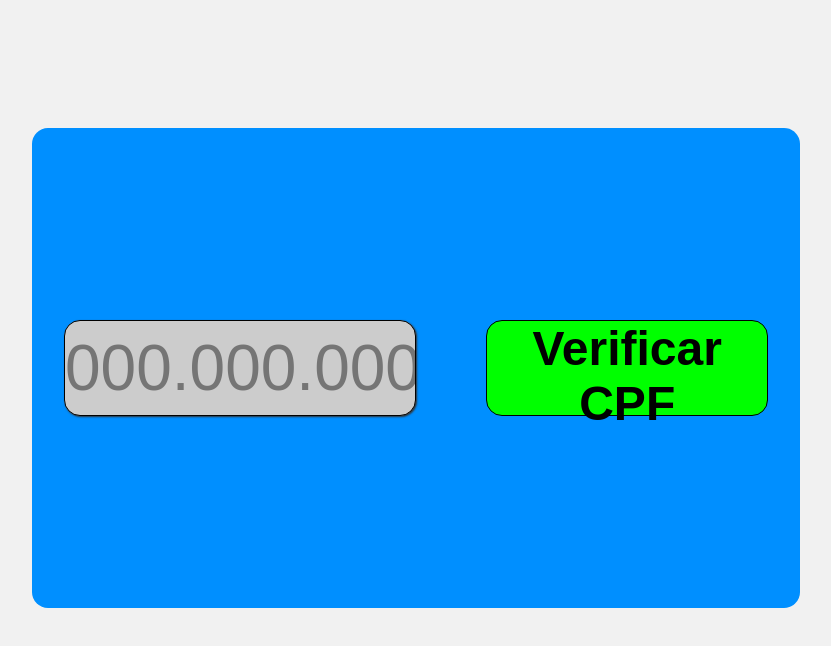
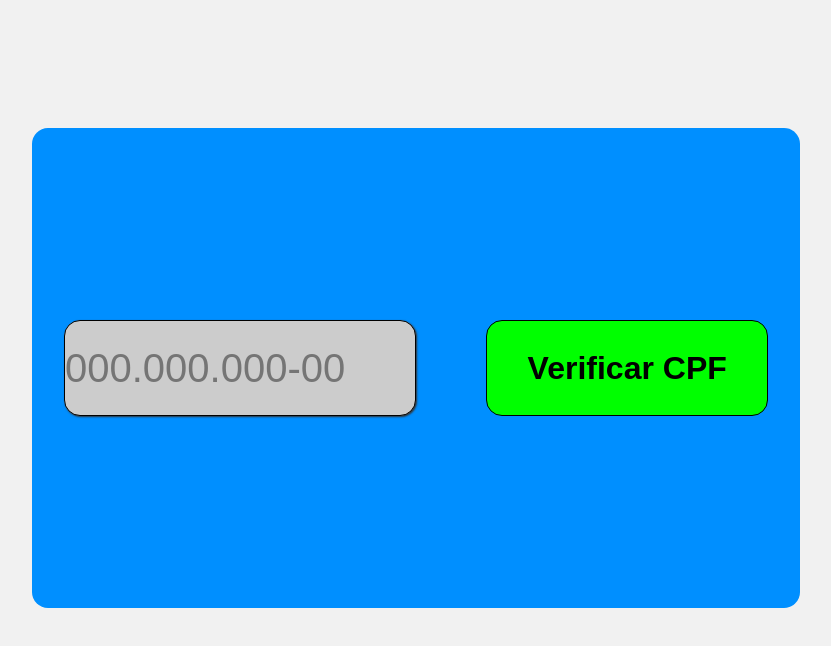
Before and after one commit to SigmaForce/ValidarCpf, a website: page index.html in a window 1280 px wide. Shown: the whole page, without its empty margins (224-1055 px from the left). Drawn offline with nearby package versions, Linux system fonts and the light colour scheme.

Commit message:
Alterando fonte

```diff
--- a/styles.css
+++ b/styles.css
@@ -34,7 +34,7 @@ input[type=text] {
 	border: 0.1rem solid #000000;
 	width: 50%;
     height: 20%;
-    font-size:4rem;
+    font-size:2.5rem;
 }
 button{
     background: #0f0;
@@ -42,7 +42,7 @@ button{
     height:20%;
     border-radius: 1rem;
     border: 0.1rem solid #000000;
-    font-size:3rem;
+    font-size:2rem;
     font-weight: 600;
 }
 
```
